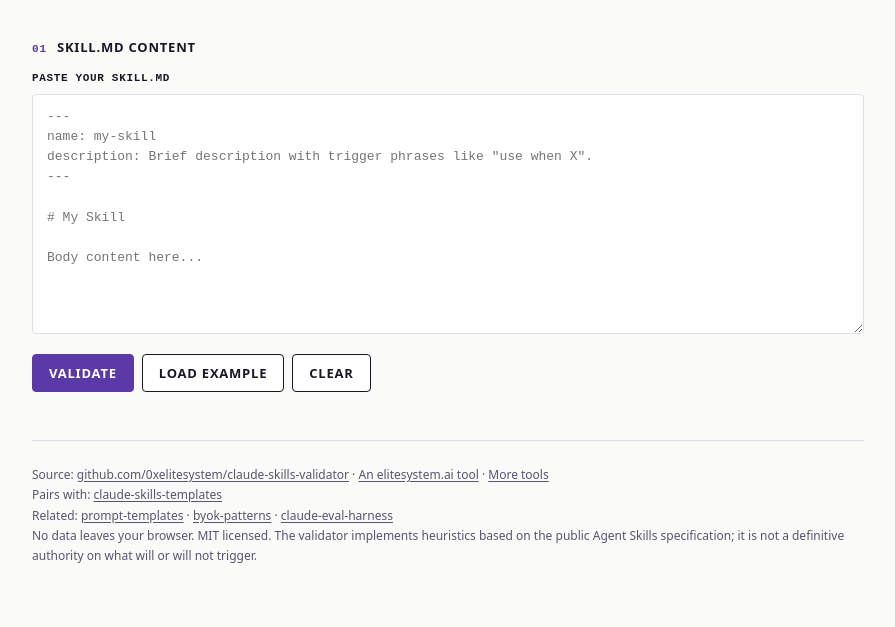
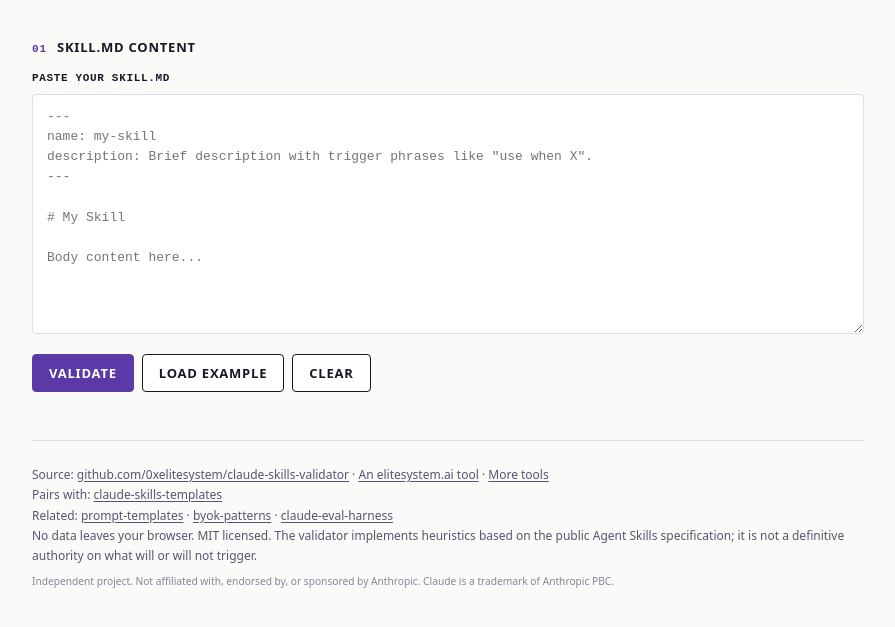
Before and after one commit to 0xelitesystem/claude-skills-validator, a plain HTML site: page index.html in a window 1280 px wide. Shown: the part 225-852 px from the top of the page, without its empty margins (192-1087 px from the left). Drawn offline with Linux system fonts and the light colour scheme.

Commit message:
State plainly that this is an independent project, not affiliated with Anthropic

```diff
--- a/index.html
+++ b/index.html
@@ -391,6 +391,7 @@ footer a:hover, footer a:focus { color: var(--accent); }
     <p>Pairs with: <a href="https://github.com/0xelitesystem/claude-skills-templates" target="_blank" rel="noopener">claude-skills-templates</a></p>
     <p>Related: <a href="https://github.com/0xelitesystem/prompt-templates" target="_blank" rel="noopener">prompt-templates</a> &middot; <a href="https://github.com/0xelitesystem/byok-patterns" target="_blank" rel="noopener">byok-patterns</a> &middot; <a href="https://github.com/0xelitesystem/claude-eval-harness" target="_blank" rel="noopener">claude-eval-harness</a></p>
     <p>No data leaves your browser. MIT licensed. The validator implements heuristics based on the public Agent Skills specification; it is not a definitive authority on what will or will not trigger.</p>
+    <p style="opacity:.7;font-size:.85em;margin-top:.6em">Independent project. Not affiliated with, endorsed by, or sponsored by Anthropic. Claude is a trademark of Anthropic PBC.</p>
   </footer>
 </div>
 
```
Also changed, not shown: 1 other file.
